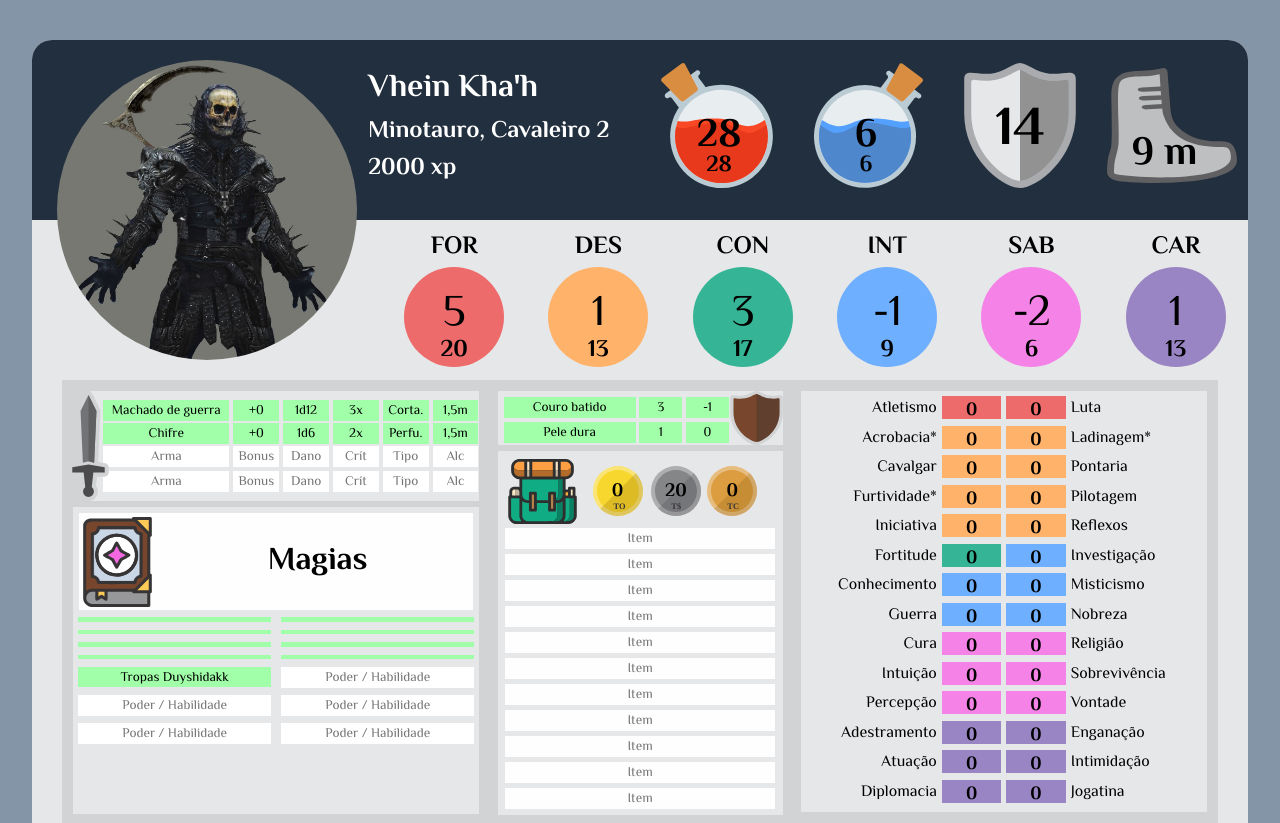
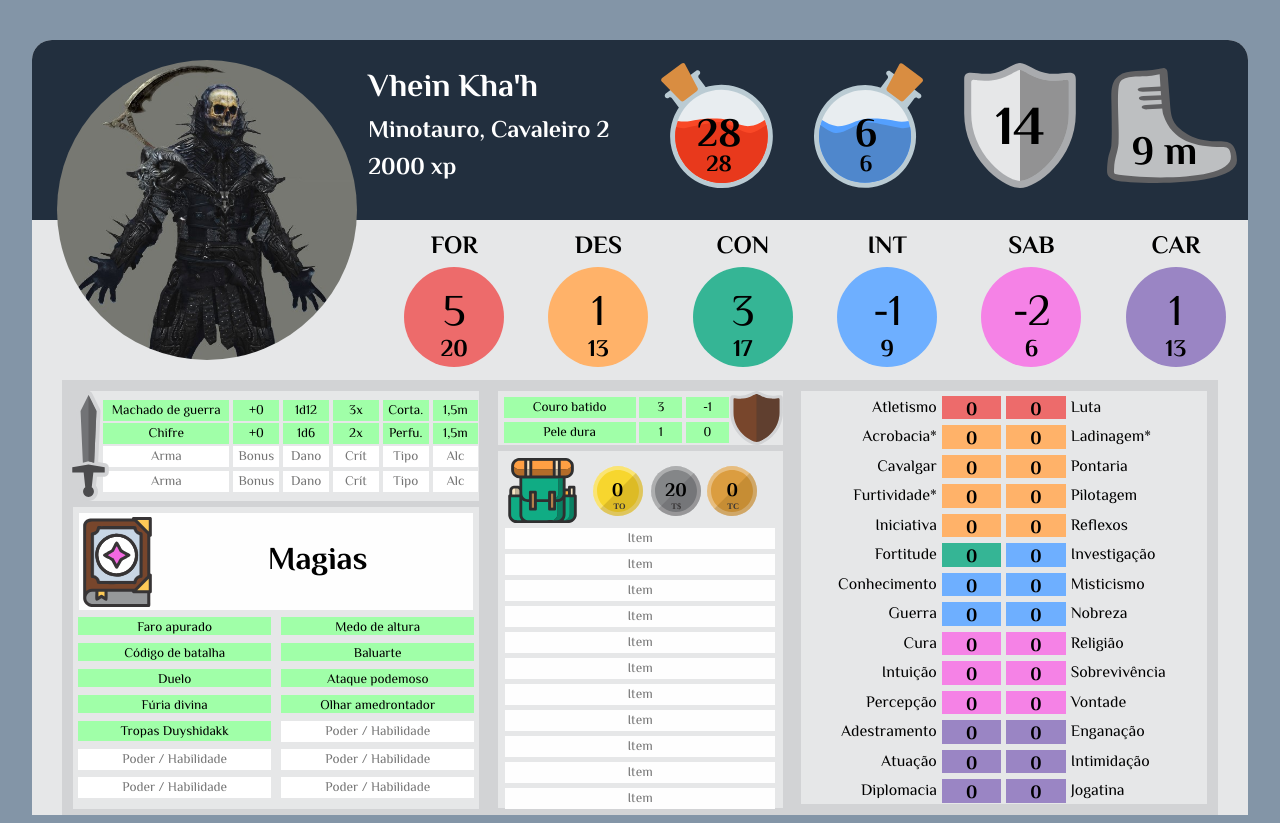
Before and after one commit to edgarsamp/ficha_tormenta, a plain HTML site: page index.html in a window 1280 px wide. Drawn offline with Linux system fonts and the light colour scheme.

Commit message:
Update tabelasesq.css

```diff
--- a/styles/tabelasesq.css
+++ b/styles/tabelasesq.css
@@ -92,11 +92,11 @@
 }
 
 .habi{
-    height: calc(45% + 11px);
+    height: calc(60% + 11px);
 
     display: grid;
     grid-template-columns: 1fr 1fr;
-    grid-template-rows: repeat(8, 1fr);
+    grid-template-rows: repeat(7, 1fr);
 }
 .habi div{
     background-color: #a0ffa8;
```
